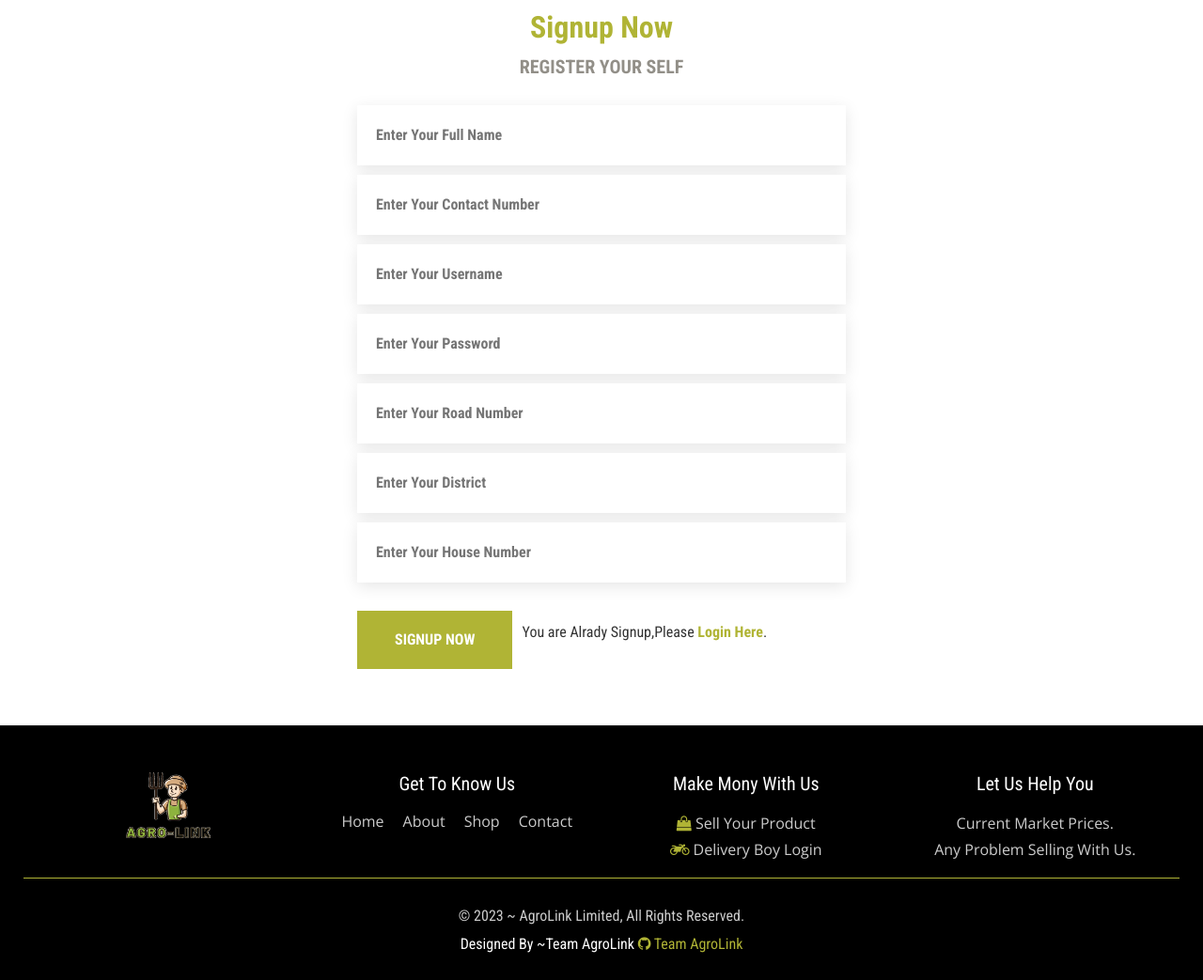
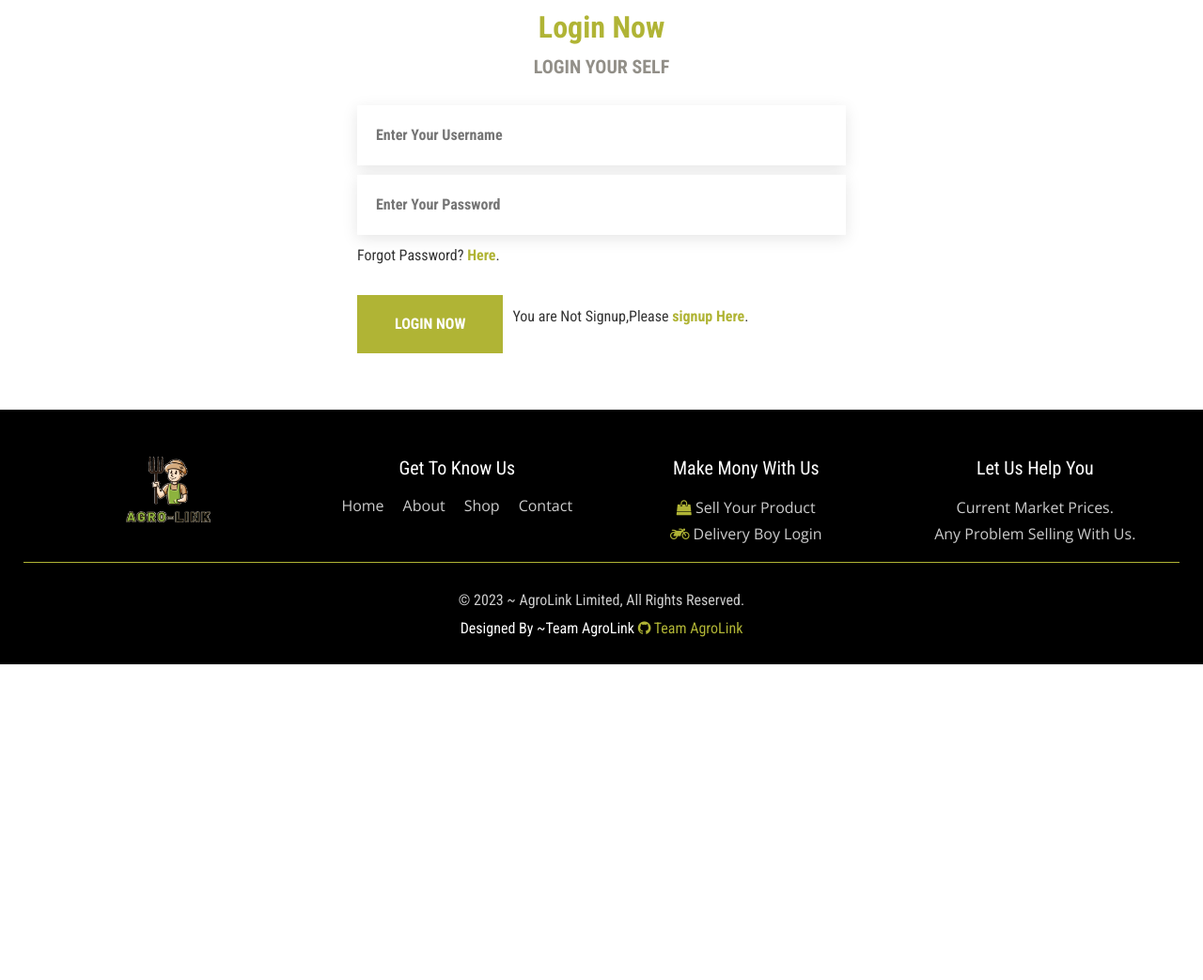
Before and after one commit to shahadatw6/agro_link_iub, a PHP site: page /agro_link_iub/login.php in a window 1280 px wide. Shown: the part 90-1133 px from the top of the page at 94% size. After the commit the page ends 797 px from the top, so only its background shows below. Run offline with PHP 8.4, Linux system fonts and the light colour scheme; some libraries are stand-ins or nearby versions.

Commit message:
user-login fixed

```diff
--- a/login.php
+++ b/login.php
@@ -1,91 +1,73 @@
 <?php
+
     include 'includes/navigation_bar.php';
-    include('smtp/PHPMailerAutoload.php');
-    $name = '';
-    $email = '';
     $username = '';
-    $password = '';
-    $msg ='';
-    $email_msg='';
-    if(isset($_POST['signup'])){
-        $name = mysqli_escape_string($con,$_POST['name']);
-        $email = mysqli_escape_string($con,$_POST['email']);
+    $password ='';
+    $msg = '';
+    $type = '';
+    $page='';
+
+    if(isset($_GET['type']) && $_GET['type']!='' && isset($_GET['page']) && $_GET['page']!=''){
+        $type = mysqli_escape_string($con,$_GET['type']);
+        $page = mysqli_escape_string($con,$_GET['page']);
+        if($type=='msg'){
+            $msg = "<script>
+                    alert(`Your Are Not Login Please Login Now For Access $page`);
+                </script>";
+        }
+    }
+
+    if(isset($_POST['login'])){
         $username = mysqli_escape_string($con,$_POST['username']);
         $password = mysqli_escape_string($con,$_POST['password']);
-        $password = md5($password);
 
-        $check = mysqli_query($con,"SELECT * FROM users WHERE email='$email'");
-
-        if(mysqli_num_rows($check)>0){
+        $check = mysqli_query($con,"select * from consumer where username = '$username' AND password='$password' AND status='1'");
+        $res = mysqli_fetch_assoc($check);
+        if(mysqli_num_rows($check)){
+            $_SESSION['USER_LOGIN'] = 'yes';
+            $_SESSION['USER_NAME'] = $res['consumer_name'];
+            $_SESSION['USER_ID'] = $res['consumer_ID'];
+            header('Location:shop.php');
+        }else{
             $msg = "<div class='alert' role='alert'>
-                        You Are Alrady Register Please <a href='login'> LOGIN NOW </a>
+            Please Enter Correct Username And Password</a>
             </div>";
-        }else{
-            mysqli_query($con,"INSERT INTO users (name,email,username,password,status,email_verification) VALUES(' $name','$email',' $username','$password','1','0')");
-            $id = mysqli_insert_id($con);
-            mysqli_query($con,"INSERT INTO user_profile(user_id) VALUES('$id')");
-            $html=WEBSITE_PATH."verify?id=".$id;
-            $email_msg ='Please Wait...';
-            send_email($email,$html,'Verify Email Id');
-            echo "<script>
-                    alert('Thank you for register. Please check your email id, to verify your account');
-                </script>";
-            $email_msg ='';
-            echo "<script>
-            alert('You have successfully registered!');
-          </script>";
         }
     }
 ?>
 
-<!-- Registration Page -->
-    <div class="container registration">
+<!-- Login Page -->
+<div class="container login_page">
     <div class="row heading">
         <div class="col-xl-12">
-                <h2>Signup Now</h2>
-                <p>REGISTER YOUR SELF</p>
-                <p class="text-center text-danger"><?php $email_msg; ?></p>
+            <h2>Login Now</h2>
+            <p>LOGIN YOUR SELF</p>
         </div>
     </div>
     <?php echo $msg; ?>
     <div class="row signup-form-body">
         <div class="col-xl-6">
             <!-- <div class="social_register">
-                    <button class="btn"><span><i class="fa fa-google" aria-hidden="true"></i></span> &nbsp; SignUp With Google </button>
+                <button class="btn"><span><i class="fa fa-google" aria-hidden="true"></i></span> &nbsp; Login With Google </button>
                 <p>OR</p>
             </div> -->
             <form method="post" action="">
-                    <div class="form-input">
-                        <input type="text" name="name" placeholder="Enter Your Full Name" required>
-                    </div>
-                    <div class="form-input">
-                        <input type="text" name="contact" placeholder="Enter Your Contact Number" required>
-                    </div>
                 <div class="form-input">
                     <input type="text" name="username" placeholder="Enter Your Username" required>
                 </div>
                 <div class="form-input">
                     <input type="password" name="password" placeholder="Enter Your Password" required>
                 </div>
-                    <div class="form-input">
-                        <input type="text" name="road" placeholder="Enter Your Road Number" required>
-                    </div>
-                    <div class="form-input">
-                        <input type="text" name="district" placeholder="Enter Your District" required>
-                    </div>
-                    <div class="form-input">
-                        <input type="text" name="house" placeholder="Enter Your House Number" required>
-                    </div>
-
+                <p class="m-0">Forgot Password?<a href="<?php echo WEBSITE_PATH; ?>forgot_password"> Here</a>.</p>
                 <div class="form-input d-flex align-items-center flex-wrap">
-                        <button type="submit" name="signup">Signup Now</button>
-                        <p>You are Alrady Signup,Please <a href="<?php echo WEBSITE_PATH; ?>login">Login Here</a>.</p>
+                    <button type="submit" name="login">Login Now</button>
+                    <p>You are Not Signup,Please <a href="<?php echo WEBSITE_PATH; ?>registration">signup Here</a>.</p>
                 </div>
             </form>
         </div>
     </div>
 </div>
-<!--X- Registration Page -X-->
+<!--X- Login Page -X-->
 
 <?php
     include 'includes/footer.php';
```
Lines whose indentation alone changed are shown as unchanged.
